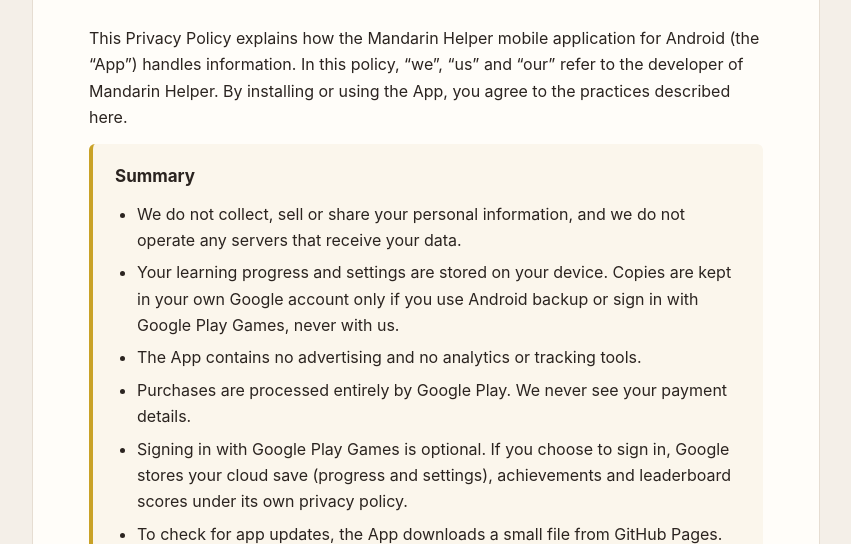
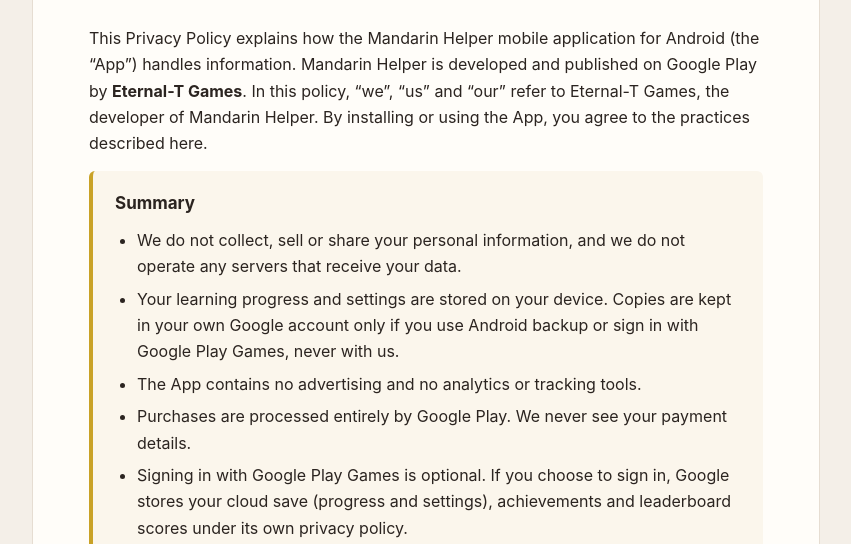
Before and after one commit to mandarinhelperbaizhou-crypto/mandarin-helper-privacy, a plain HTML site: page index.html in a window 1280 px wide. Shown: the part 218-762 px from the top of the page, without its empty margins (214-1065 px from the left). Drawn offline with Linux system fonts and the light colour scheme.

Commit message:
Privacy policy: name the developer (Eternal-T Games)

```diff
--- a/index.html
+++ b/index.html
@@ -101,7 +101,7 @@
   <p class="meta">Effective date: October 24, 2026 &nbsp;·&nbsp; Last updated: November 16, 2026</p>
 </header>
 
-<p>This Privacy Policy explains how the Mandarin Helper mobile application for Android (the “App”) handles information. In this policy, “we”, “us” and “our” refer to the developer of Mandarin Helper. By installing or using the App, you agree to the practices described here.</p>
+<p>This Privacy Policy explains how the Mandarin Helper mobile application for Android (the “App”) handles information. Mandarin Helper is developed and published on Google Play by <strong>Eternal-T Games</strong>. In this policy, “we”, “us” and “our” refer to Eternal-T Games, the developer of Mandarin Helper. By installing or using the App, you agree to the practices described here.</p>
 
 <section class="summary" aria-labelledby="summary">
   <h2 id="summary">Summary</h2>
@@ -216,12 +216,13 @@
 <h2 id="contact">12. Contact us</h2>
 <p>If you have any questions about this Privacy Policy or the App’s privacy practices, please contact us:</p>
 <div class="contact">
+  <p><strong>Developer:</strong> Eternal-T Games</p>
   <p><strong>Email:</strong> <a href="mailto:mandarinhelperbaizhou@gmail.com">mandarinhelperbaizhou@gmail.com</a></p>
   <p><strong>App:</strong> 白周 Mandarin Helper on Google Play</p>
 </div>
 
 </article>
-<footer>© 2026 Mandarin Helper. All rights reserved.</footer>
+<footer>© 2026 Eternal-T Games. Mandarin Helper. All rights reserved.</footer>
 </div>
 </body>
 </html>
```
